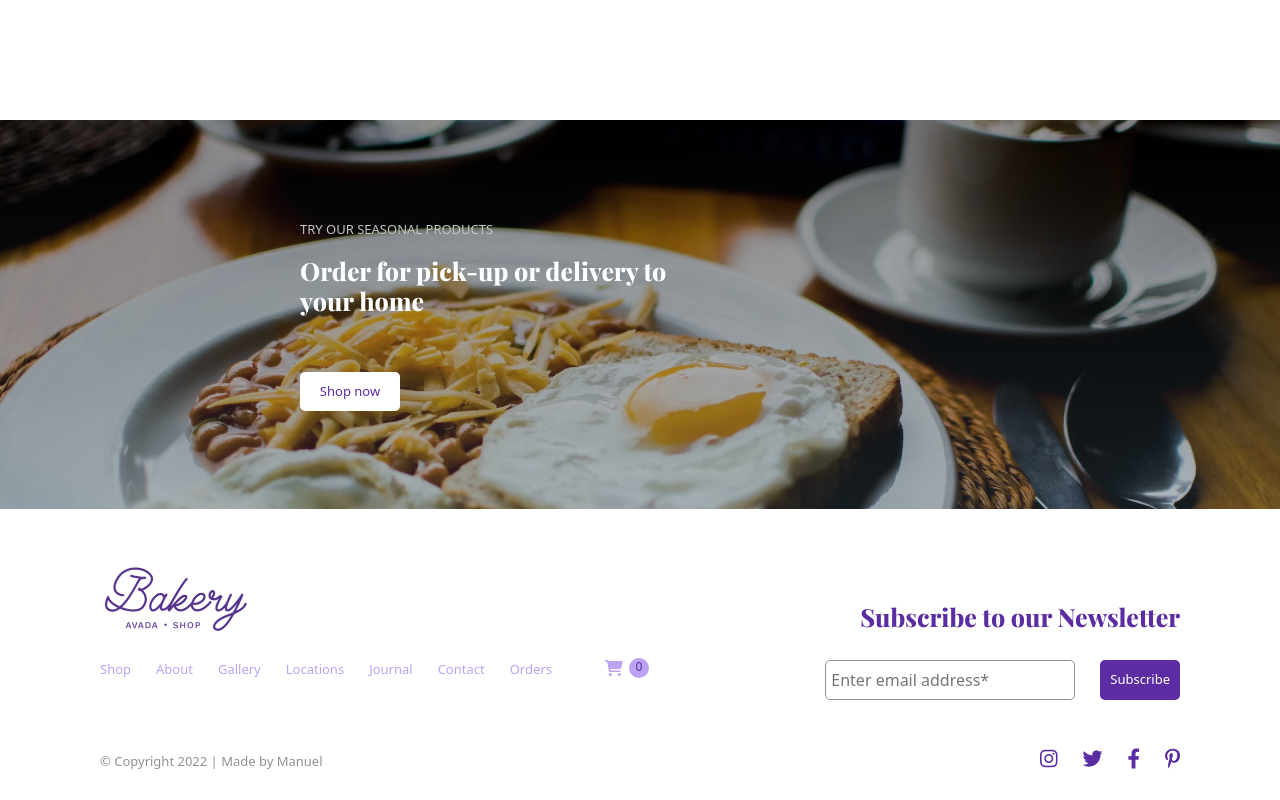
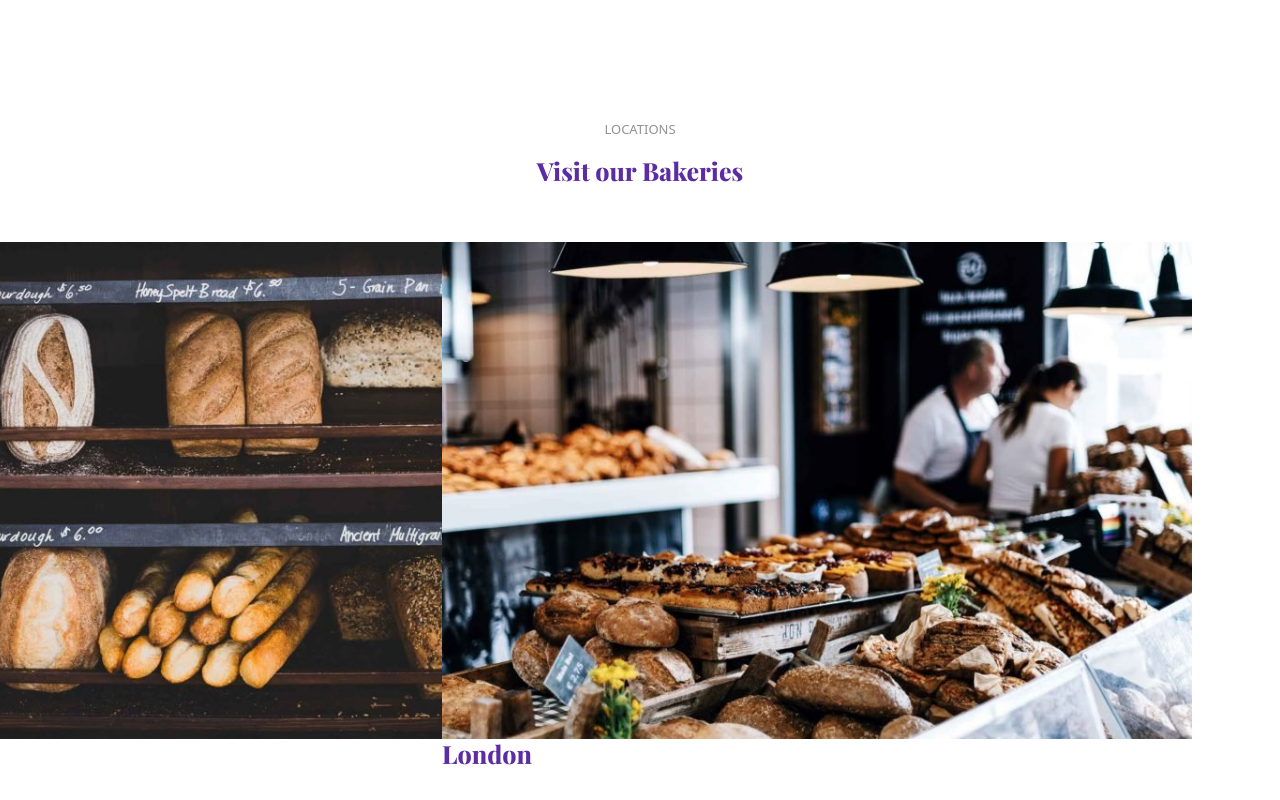
Before and after one commit to manuelgaleone/proj-html-vuejs, a Vue app: page / in a window 1280 px wide. Shown: the part 5580-6380 px from the top of the page. Built offline with nearby package versions, Linux system fonts and the light colour scheme.

Commit message:
Add bakeries, working on dynamic

```diff
--- a/src/components/MainComponent.vue
+++ b/src/components/MainComponent.vue
@@ -6,6 +6,7 @@ import WeddingsComponent from "../components/WeddingsComponent.vue"
 import BakeryCarouselComponent from "../components/BakeryCarouselComponent.vue"
 import ProcessesComponent from "../components/ProcessesComponent.vue"
 import OrderPickComponent from "../components/OrderPickComponent.vue"
+import VisitBakeryComponent from "../components/VisitBakeryComponent.vue"
 
 export default {
   components:{
@@ -15,7 +16,8 @@ export default {
     WeddingsComponent,
     BakeryCarouselComponent,
     ProcessesComponent,
-    OrderPickComponent
+    OrderPickComponent,
+    VisitBakeryComponent
 }
 }
 </script>
@@ -36,6 +38,9 @@ export default {
   <!--GridProcesses-->
   <ProcessesComponent></ProcessesComponent>
   <!--//GridProcesses-->
+  <!--VisitBakeryComponent-->
+  <VisitBakeryComponent></VisitBakeryComponent>
+  <!--//VisitBakeryComponent-->
   <!--OrderPickComponent-->
   <OrderPickComponent></OrderPickComponent>
   <!--//OrderPickComponent-->
--- /dev/null
+++ b/src/components/VisitBakeryComponent.vue
@@ -0,0 +1,62 @@
+<script>
+export default {
+    name: "Visit Bakery Component",
+    data() {
+        return {
+            bakeries: [
+                {
+                    location:"New York",
+                    number:"1.800.456.789",
+                    hours:"9.0 AM - 6.00 PM",
+                    img:"../src/assets/img/new-york-bk-800x530.jpg"
+                },
+                {
+                    location:"London",
+                    number:"1.800.456.789",
+                    hours:"9.0 AM - 6.00 PM",
+                    img:"../src/assets/img/london-bk-800x530.jpg"
+                }
+            ]
+        }
+    }
+}
+</script>
+
+<template>
+    <div class="pb-15 pt-15 container_100_leftright">
+        <!--Top texts-->
+        <div class="top_titles text-center">
+            <p class="subtitle">
+                LOCATIONS
+            </p>
+            <h3 class="small_title">
+                Visit our Bakeries
+            </h3>
+        </div>
+        <!--//Top texts-->
+        <!--Bakeries-->
+        <div class="bakeries_container py-5">
+            <div class="row justify_center">
+                <!--Bakery-->
+                <div v-for="bakery in bakeries" class="col-6 p-0 d_flex justify_end">
+                    <div class="newyork_content">
+                        <img class="bakery_image" :src="bakery.img" alt="Bakery content">
+                        <div class="bakery_elements">
+                            <h4 class="small_title">
+                                {{bakery.location}}
+                            </h4>
+                        </div>
+                    </div>
+                </div>
+                <!--//Bakery-->
+            </div>
+        </div>
+        <!--//Bakeries-->
+    </div>
+</template>
+
+<style lang="scss" scoped>
+.bakery_image {
+    width: 750px;
+}
+</style>
```
Also changed, not shown: src/assets/img/london-bk-800x530.jpg (added), src/assets/img/new-york-bk-800x530.jpg (added).
